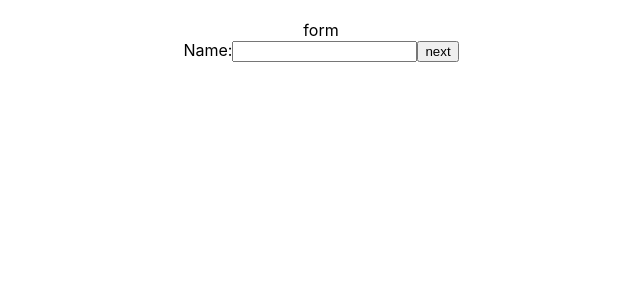
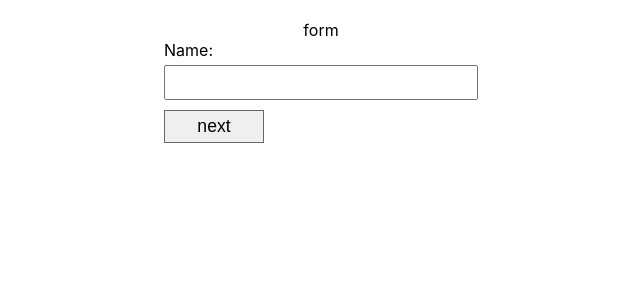
Before and after one commit to sprajams/multi-step_form, a React (Create React App) app: page / in a window 1280 px wide. Shown: the top 300 px of the page, without its empty margins (319-959 px from the left). Built offline with nearby package versions, Linux system fonts and the light colour scheme.

Commit message:
account for various input types, question styling

```diff
--- a/src/components/Form/index.jsx
+++ b/src/components/Form/index.jsx
@@ -7,10 +7,16 @@ function Form({ page }) {
 
   const [input, setInput] = useState("");
   //array of various inputs in the form
-  const arrQ = [`Name`, `Email`, `DOB`, `Password`];
+  const qData = [
+    { name: "Name", type: "text" },
+    { name: "Email", type: "email" },
+    { name: "DOB", type: "date" },
+    { name: "Password", type: "password" },
+  ];
+
   //onClick to move on to the next question
   const nextQ = () => {
-    if (qNum < arrQ.length - 1) {
+    if (qNum < qData.length - 1) {
       setQNum(qNum + 1);
       setReponse((curr) => {
         return [...curr, input];
@@ -35,7 +41,7 @@ function Form({ page }) {
 
       {qNum > 0 ? <button onClick={prevQ}> Back </button> : null}
       <Question
-        name={arrQ[qNum]}
+        data={qData[qNum]}
         setInput={setInput}
         input={input}
         nextQ={nextQ}
--- a/src/components/Question/index.jsx
+++ b/src/components/Question/index.jsx
@@ -1,4 +1,7 @@
-function Question({ name, input, setInput, nextQ }) {
+import styles from "./styles.module.scss";
+
+function Question({ input, setInput, nextQ, data }) {
+  const { name, type } = data;
   const onChange = (e) => {
     setInput(e.target.value);
   };
@@ -8,18 +11,21 @@ function Question({ name, input, setInput, nextQ }) {
     nextQ();
   };
   return (
-    <div>
-      <form onSubmit={handleSubmit}>
+    <div className={styles.outer}>
+      <form onSubmit={handleSubmit} className={styles.form}>
         <label htmlFor="name">{name}:</label>
         <input
-          type="text"
+          type={type}
           id={name}
           name={name}
           onChange={onChange}
           value={input}
           required
+          className={styles.input}
         ></input>
-        <button type="submit">next</button>
+        <button type="submit" className={styles.btnNext}>
+          next
+        </button>
       </form>
     </div>
   );
--- /dev/null
+++ b/src/components/Question/styles.module.scss
@@ -0,0 +1,29 @@
+.outer {
+  display: flex;
+  justify-content: center;
+  align-content: center;
+}
+.form {
+  display: flex;
+  flex-direction: column;
+  align-items: flex-start;
+  justify-content: center;
+  font-size: 1em;
+}
+.input {
+  width: 300px;
+  margin: 5px 0 10px;
+  padding: 5px;
+  font-size: 1.1em;
+}
+.btnNext {
+  width: 100px;
+  padding: 5px;
+  font-size: 1.1em;
+  border: 1px solid rgb(103, 103, 103);
+  cursor: pointer;
+}
+.btnNext:hover {
+  background-color: rgb(161, 161, 161);
+  transition: 0.3s ease-in-out;
+}
```
